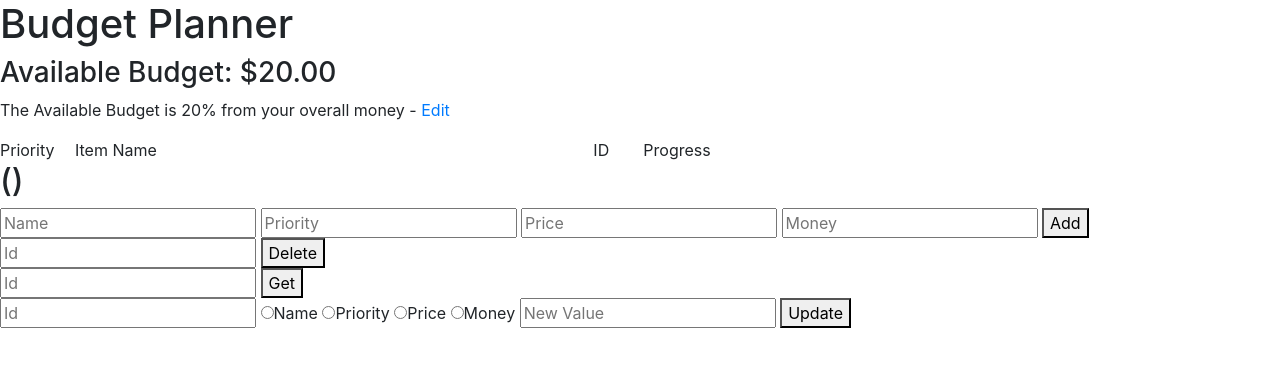
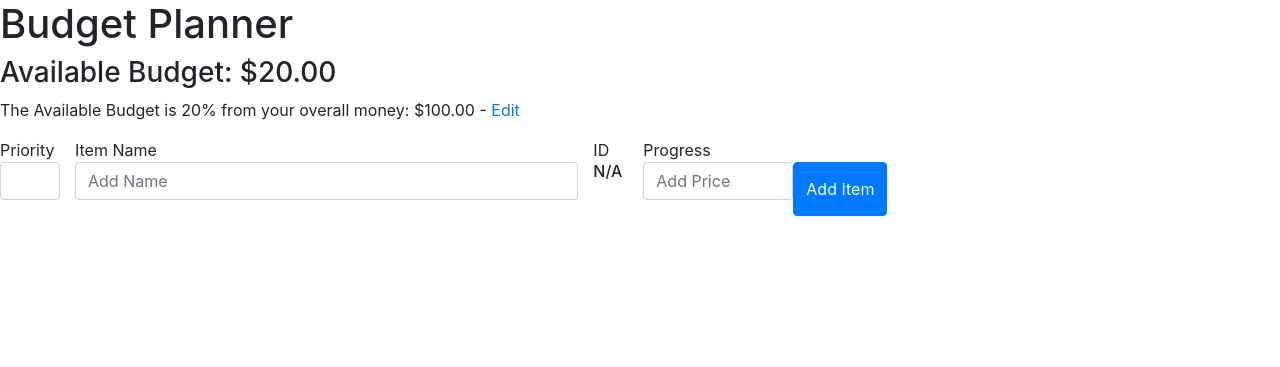
Before and after one commit to PGalicia/BudgetPlanner, a Flask app: page / in a window 1280 px wide. Shown: the top 367 px of the page. Run offline with Flask 2, Linux system fonts and the light colour scheme; data that the repository does not hold is empty; some libraries are stand-ins or nearby versions.

Commit message:
Add, Delete, & Edit Buttons Implemented

```diff
--- a/main.py
+++ b/main.py
@@ -31,11 +31,6 @@ def add():
     # price - check that it's a float (maybe just use the way you enter money for the bank)
     # allocated_money - check that it's a float (maybe just use the way you enter money for the bank)
 
-    items = mysqlcommands.get_all_items()
-    print(items)
-    print(items[1][1])
-
-
     return jsonify({
         "message" : mysqlcommands.add_item(name, priority, price, money),
         "allItems" : mysqlcommands.get_all_items()
@@ -47,8 +42,6 @@ def add():
 def delete():
 
     id = request.form['id']
-
-    # Check if the ID exists
 
     return jsonify({
         "message" : mysqlcommands.delete_item(id),
@@ -72,6 +65,14 @@ def get():
         "item" : item,
     })
 
+
+# Display the right item modal
+@app.route("/modal/<id>", methods=['POST'])
+def modal(id):
+    return jsonify({
+        "id" : id,
+        "name" : mysqlcommands.get_item(id)[1]
+    })
 
 # Update the item
 @app.route("/edit/<category>" , methods=['POST'])
@@ -111,6 +112,30 @@ def edit(category):
     })
 
 
+@app.route("/update_money/<category>", methods=['POST'])
+def update_money(category):
+
+    newValue = request.form['value']
+
+    if category == "total":
+
+        jsoncommands.setJSON_total("./money.json", float(newValue))
+    else:
+        jsoncommands.setJSON_percentage("./money.json", float(newValue)/100)
+
+    myObj = jsoncommands.getJSON("./money.json")
+    total = "%.2f" % round(myObj['Total'], 2)
+    percentage = "%d" % round(myObj['Percentage'] * 100, 2)
+    available = "%.2f" % round(myObj['Total'] * myObj['Percentage'], 2)
+
+    return jsonify({
+        "budget" : available,
+        "percentage" : percentage,
+        "total" : total
+
+    })
+
+
 @app.route("/test", methods=['POST'])
 def test():
     return jsonify({
--- a/money.json
+++ b/money.json
@@ -1,4 +1 @@
-{
-  "Total": 100.0,
-  "Percentage": 0.2
-}
+{"Total": 100.0, "Percentage": 0.2}
--- a/static/js/index.js
+++ b/static/js/index.js
@@ -22,87 +22,115 @@ $.fn.myFunction = function(list){
         row.append("<div class='col-5 name-col'>" + name + "</div>");
         row.append("<div class='id'>" + id + "</div>");
         row.append("<div class='price'>" + allocated_money + "/" + price + "</div>");
-        row.append("<button type='button' class='btn btn-primary' data-toggle='modal' data-target='#itemModal'>Edit</button>");
-        row.append("<button type='button' class='btn btn-danger'>Delete</button>");
+        row.append("<button type='button' class='btn btn-primary edit-item' data-toggle='modal' data-target='#itemModal'>Edit</button>");
+        row.append("<button type='button' class='btn btn-danger delete'>Delete</button>");
     }
 
     return result;
 };
 
-    $("#add").on("submit", function(event) {
+    // Add Item
+    $("#add").click(function() {
         $.ajax({
             data : {
                 name : $("#name").val(),
                 priority : $("#priority").val(),
                 price : $("#price").val(),
-                money : $("#money").val()
+                money : 0
             },
             type : "POST",
-            url : "/add"
+            url :  "/add"
         })
         .done(function(data) {
             if (data.message) {
                 $(".item-wrapper").myFunction(data.allItems);
-                $(".result").text(data.message);
+//                $(".result").text(data.message);
             }
         });
-        event.preventDefault()
+
     });
 
-    $("#delete").on("submit", function(event) {
+    // Delete Item
+    $(".item-wrapper").on("click", ".delete", function() {
+        var id = $(this).siblings(".id").html();
         $.ajax({
-            data : { id : $("#item_id").val() },
+            data : { id : id },
             type : "POST",
             url : "/delete"
         })
         .done(function(data) {
             if (data.message) {
                 $(".item-wrapper").myFunction(data.allItems);
-                $(".result").text(data.message);
+//                $(".result").text(data.message);
             }
         });
-        event.preventDefault()
     });
 
-    $("#get").on("submit", function(event) {
+
+//    $("#get").on("submit", function(event) {
+//        $.ajax({
+//            data : { id : $("#item_id_get").val() },
+//            type : "POST",
+//            url : "/item"
+//        })
+//        .done(function(data) {
+//            if (data.message) {
+//                $(".get_result").text(data.message)
+//            } else {
+//                $(".get_result").text(data.item)
+//            }
+//        });
+//        event.preventDefault()
+//    });
+
+
+    // Open item modal
+    $(".item-wrapper").on("click", ".edit-item", function() {
+        var id = $(this).siblings(".id").html();
         $.ajax({
-            data : { id : $("#item_id_get").val() },
+            data : {},
             type : "POST",
-            url : "/item"
+            url : "/modal/" + id
         })
         .done(function(data) {
-            if (data.message) {
-                $(".get_result").text(data.message)
-            } else {
-                $(".get_result").text(data.item)
-            }
+            $(".item-title").text(data.name);
+            $(".item-id").text(data.id);
         });
-        event.preventDefault()
     });
 
-//    $("button").click(function(){
-//        var radioValue = $("input[name='gender']:checked").val();
-//        if(radioValue){
-//            alert("Your are a - " + radioValue);
-//        }
-//    });
-
-    $("#update").on("submit", function(event) {
-
-        var category = $("input[name='edit']:checked").val();
+    // Update item
+    $(".modal-footer").on("click", ".apply", function() {
+        var id = $(".item-id").html();
+        var category = $("input[name='category']:checked").val();
         $.ajax({
             data : {
-                id : $("#item_id_update").val(),
+                id : id,
                 value : $("#new").val()
             },
             type : "POST",
             url : "/edit/" + category
         })
         .done(function(data) {
-            $(".update_result").text(data.message)
+//            $(".update_result").text(data.message);
             $(".item-wrapper").myFunction(data.allItems);
         });
-        event.preventDefault()
+    });
+
+    // Update Money Information
+    $(".modal-footer").on("click", ".apply-money", function() {
+        var category = $("input[name='money']:checked").val();
+        console.log(category);
+        $.ajax({
+            data : { value : $("#new-money").val() },
+            type : "POST",
+            url : "/update_money/" + category
+
+        })
+        .done(function(data) {
+            $("#available").text(data.budget);
+            $("#percent").text(data.percentage);
+            $("#total").text(data.total);
+        });
     });
 
 });
--- a/templates/index.html
+++ b/templates/index.html
@@ -25,11 +25,11 @@
         <div class="row price-information">
             <div class="col-md-12">
                 <div class="row">
-                    <h3>Available Budget: ${{ available }}</h3>
+                    <h3>Available Budget: $<span id="available">{{ available }}</span></h3>
                 </div>
                 <div class="row">
                     <p>
-                        The Available Budget is {{ percentage }}% from your overall money - <a href="#" data-toggle="modal" data-target="#infoModal">Edit</a>
+                        The Available Budget is <span id="percent">{{ percentage }}</span>% from your overall money: $<span id="total">{{ total }}</span> - <a href="#" data-toggle="modal" data-target="#infoModal">Edit</a>
                     </p>
                 </div>
             </div>
@@ -37,7 +37,6 @@
 
         <!--Item List-->
         <div class="row">
-            <!--Item Name-->
             <div class="priority">Priority</div>
             <div class="col-5 name-col">Item Name</div>
             <div class="id">ID</div>
@@ -46,15 +45,31 @@
 
         <div class="container-fluid item-wrapper">
             {% for item in list %}
-                <div class="row">
+                <div class="row item">
                     <div class="priority">{{ item[2] }}</div>
                     <div class="col-5 name-col">{{ item[1] }}</div>
                     <div class="id">{{ item[0] }}</div>
                     <div class="price">{{ item[4] }}/{{ item[3] }}</div>
-                    <button type="button" class="btn btn-primary" data-toggle="modal" data-target="#itemModal">Edit</button>
-                    <button type="button" class="btn btn-danger">Delete</button>
+                    <button type="button" class="btn btn-primary edit-item" data-toggle="modal" data-target="#itemModal">Edit</button>
+                    <button type="button" class="btn btn-danger delete">Delete</button>
                 </div>
             {% endfor %}
+        </div>
+
+        <!--Add Item Form-->
+        <div class="row add-input">
+            <div class="form-group priority">
+                <input type="text" class="form-control" id="priority">
+            </div>
+            <div class="form-group col-5 name-col">
+                <input type="text"  class="form-control" id="name" placeholder="Add Name">
+            </div>
+            <div class="id"><h6>N/A</h6></div>
+            <div class="form-group price">
+                <input type="text" class="form-control" id="price" placeholder="Add Price">
+            </div>
+            <button type="button" class="btn btn-primary" id="add">Add Item</button>
+
         </div>
 
         <!-- Info Modal -->
@@ -64,17 +79,31 @@
 
               <!-- Modal Header -->
               <div class="modal-header">
-                <h4 class="modal-title">Info Modal</h4>
+                <h4 class="modal-title">Money Information</h4>
                 <button type="button" class="close" data-dismiss="modal">&times;</button>
               </div>
 
               <!-- Modal body -->
               <div class="modal-body">
-                Modal body..
+                <div class="form-check form-check-inline">
+                    <label class="form-check-label">
+                         <input class="form-check-input" type="radio" name="money" id="percentage" value="price"> Percentage
+                    </label>
+                </div>
+                <div class="form-check form-check-inline">
+                    <label class="form-check-label">
+                         <input class="form-check-input" type="radio" name="money" id="money" value="total"> Total
+                    </label>
+                </div>
+                <div class="form-group">
+                    <label for="new">New Value:</label>
+                    <input type="text" class="form-control" id="new-money" placeholder="New Value">
+                </div>
               </div>
 
               <!-- Modal footer -->
               <div class="modal-footer">
+                <button type="button" class="btn btn-success apply-money" data-dismiss="modal">Apply</button>
                 <button type="button" class="btn btn-danger" data-dismiss="modal">Close</button>
               </div>
 
@@ -89,17 +118,43 @@
 
               <!-- Modal Header -->
               <div class="modal-header">
-                <h4 class="modal-title">Item Modal</h4>
+                <h4 class="modal-title item-title">Item Name</h4>
+                <h4 class="item-id" style="display: none;">Item ID</h4>
                 <button type="button" class="close" data-dismiss="modal">&times;</button>
               </div>
 
               <!-- Modal body -->
               <div class="modal-body">
-                Modal body..
+                <h6>Select the attribute you want to edit:</h6>
+                <div class="form-check form-check-inline">
+                    <label class="form-check-label">
+                         <input class="form-check-input" type="radio" name="category" id="inlineRadio1" value="name"> Name
+                    </label>
+                </div>
+                <div class="form-check form-check-inline">
+                    <label class="form-check-label">
+                         <input class="form-check-input" type="radio" name="category" id="inlineRadio2" value="priority"> Priority
+                    </label>
+                </div>
+                <div class="form-check form-check-inline">
+                    <label class="form-check-label">
+                         <input class="form-check-input" type="radio" name="category" id="inlineRadio3" value="price"> Price
+                    </label>
+                </div>
+                <div class="form-check form-check-inline">
+                    <label class="form-check-label">
+                         <input class="form-check-input" type="radio" name="category" id="inlineRadio4" value="money"> Money
+                    </label>
+                </div>
+                <div class="form-group">
+                    <label for="new">New Value:</label>
+                    <input type="text" class="form-control" id="new" placeholder="New Value">
+                </div>
               </div>
 
               <!-- Modal footer -->
               <div class="modal-footer">
+                <button type="button" class="btn btn-success apply" data-dismiss="modal">Apply</button>
                 <button type="button" class="btn btn-danger" data-dismiss="modal">Close</button>
               </div>
 
@@ -110,44 +165,41 @@
     </div>
 
     <!--DRAFT-->
-    <h2 class="list">{{ list }}</h2>
-    <div class="test_list"></div>
 
     <!--Add-->
-    <form method="POST" id="add">
-        <input type="text" id="name" placeholder="Name">
-        <input type="text" id="priority" placeholder="Priority">
-        <input type="text" id="price" placeholder="Price">
-        <input type="text" id="money" placeholder="Money">
-        <button>Add</button>
-    </form>
+    <!--<form method="POST" id="add">-->
+        <!--<input type="text" id="name" placeholder="Name">-->
+        <!--<input type="text" id="priority" placeholder="Priority">-->
+        <!--<input type="text" id="price" placeholder="Price">-->
+        <!--<input type="text" id="money" placeholder="Money">-->
+        <!--<button>Add</button>-->
+    <!--</form>-->
 
     <!--Delete-->
-    <form method="POST" id="delete">
-        <input type="text" id="item_id" placeholder="Id">
-        <button>Delete</button>
-    </form>
+    <!--<form method="POST" id="delete">-->
+        <!--<input type="text" id="item_id" placeholder="Id">-->
+        <!--<button>Delete</button>-->
+    <!--</form>-->
 
-    <div class="result"></div>
+    <!--<div class="result"></div>-->
 
-    <!--Get-->
-    <form method="POST" id="get">
-        <input type="text" id="item_id_get" placeholder="Id">
-        <button>Get</button>
-    </form>
+    <!--&lt;!&ndash;Get&ndash;&gt;-->
+    <!--<form method="POST" id="get">-->
+        <!--<input type="text" id="item_id_get" placeholder="Id">-->
+        <!--<button>Get</button>-->
+    <!--</form>-->
 
-    <div class="get_result"></div>
+    <!--<div class="get_result"></div>-->
 
     <!--Update-->
-    <form method="POST" id="update">
-        <input type="text" id="item_id_update" placeholder="Id">
-        <input type="radio" name="edit" value="name">Name
-        <input type="radio" name="edit" value="priority">Priority
-        <input type="radio" name="edit" value="price">Price
-        <input type="radio" name="edit" value="money">Money
-        <input type="text" id="new" placeholder="New Value">
-        <button>Update</button>
-    </form>
+    <!--<form method="POST" id="update">-->
+        <!--<input type="radio" name="edit" value="name">Name-->
+        <!--<input type="radio" name="edit" value="priority">Priority-->
+        <!--<input type="radio" name="edit" value="price">Price-->
+        <!--<input type="radio" name="edit" value="money">Money-->
+        <!--<input type="text" id="new" placeholder="New Value">-->
+        <!--<button>Update</button>-->
+    <!--</form>-->
 
     <div class="update_result"></div>
 
```
Also changed, not shown: templates/test.html (+28 -10 lines).
